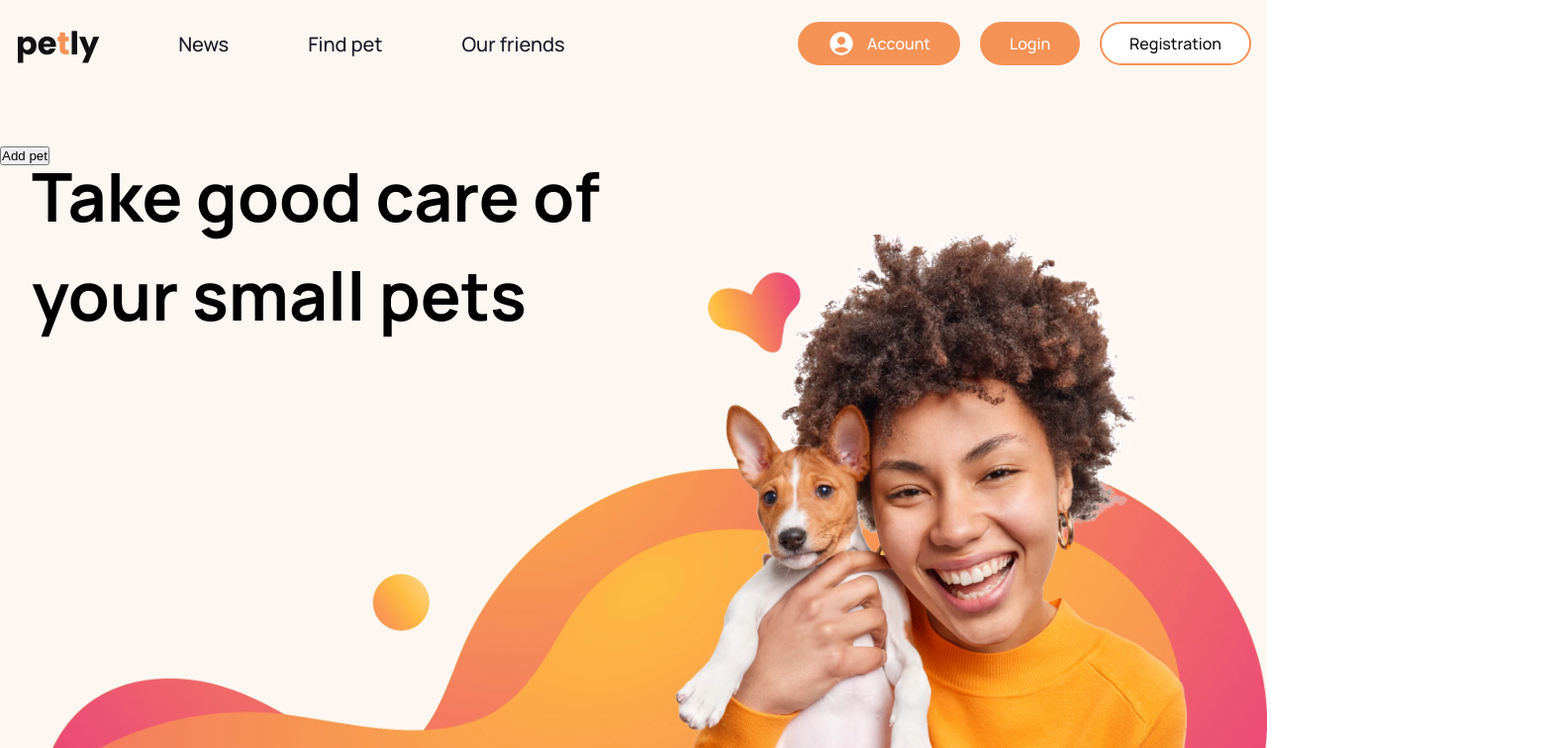
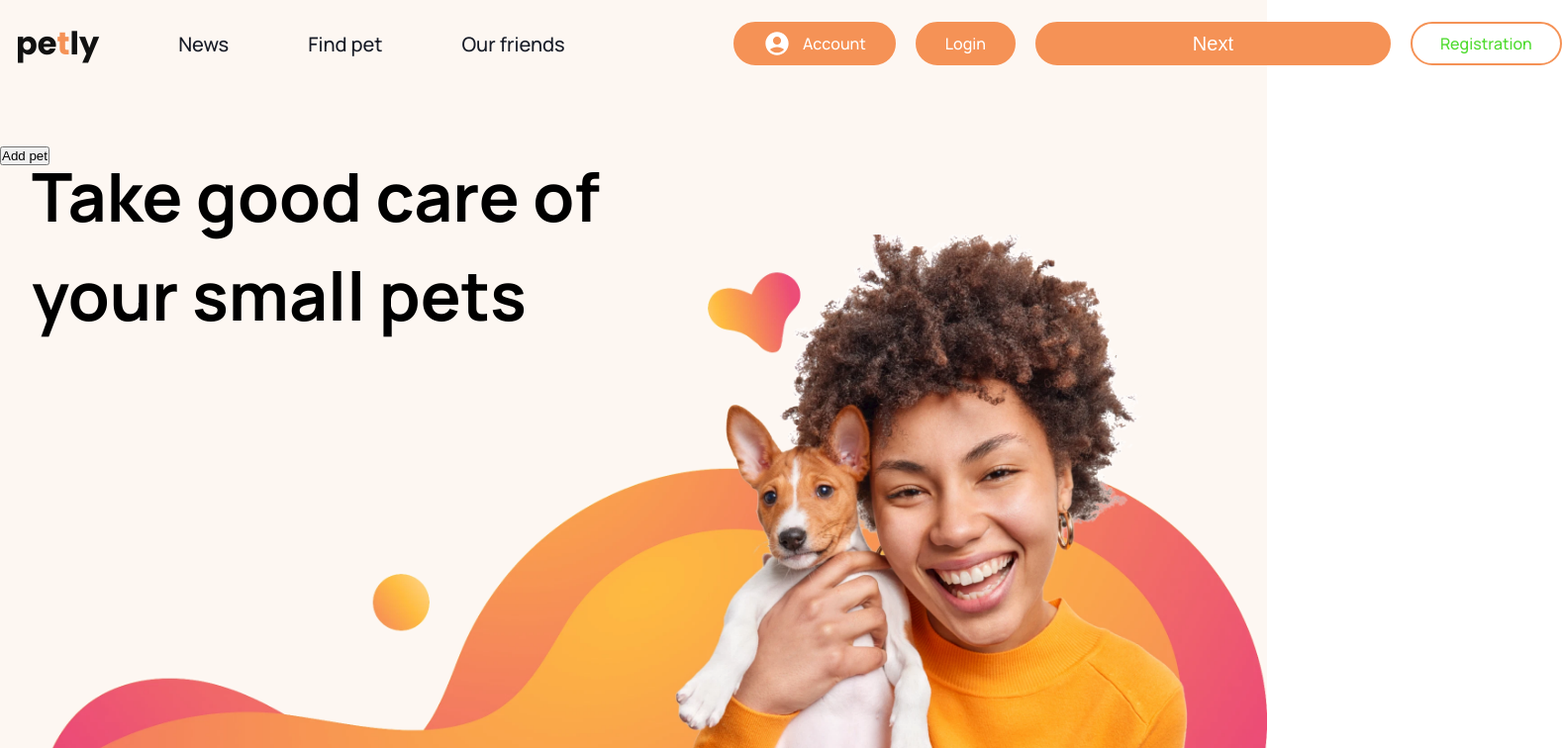
Before and after one commit to BogdanZarichnyy/team-project-react-nodejs-frontend, a React (Create React App) app: page / in a window 1280 px wide. Shown: the top 756 px of the page at 99% size, 1578 px wide, since content can reach past the window. Built offline with nearby package versions, Linux system fonts and the light colour scheme.

Commit message:
buttons components

```diff
--- a/src/components/Buttons/PrimaryButton/PrimaryButton.jsx
+++ b/src/components/Buttons/PrimaryButton/PrimaryButton.jsx
@@ -10,17 +10,15 @@ const PrimaryButton = ({
   href,
   buttonType,
   onClick,
-  onSubmit,
   className,
 }) => {
   return (
     <>
       {tag === undefined && (
         <div
-          className={`${style.primaryButton} ${className}`}
+          className={[style.primaryButton, className].join(' ')}
           style={{ padding, fontSize }}
           onClick={onClick}
-          onSubmit={onSubmit}
         >
           {children}
         </div>
@@ -29,10 +27,9 @@ const PrimaryButton = ({
       {tag === 'NavLink' && (
         <NavLink
           to={to}
-          className={`${style.primaryButton} ${className}`}
+          className={[className, style.primaryButton].join(' ')}
           style={{ padding, fontSize }}
           onClick={onClick}
-          onSubmit={onSubmit}
         >
           {children}
         </NavLink>
@@ -41,10 +38,9 @@ const PrimaryButton = ({
       {tag === 'a' && (
         <a
           href={href}
-          className={`${style.primaryButton} ${className}`}
+          className={[style.primaryButton, className].join(' ')}
           style={{ padding, fontSize }}
           onClick={onClick}
-          onSubmit={onSubmit}
         >
           {children}
         </a>
@@ -53,10 +49,9 @@ const PrimaryButton = ({
       {tag === 'button' && (
         <button
           type={buttonType}
-          className={`${style.primaryButton} ${className}`}
+          className={[style.primaryButton, className].join(' ')}
           style={{ padding, fontSize }}
           onClick={onClick}
-          onSubmit={onSubmit}
         >
           {children}
         </button>
--- a/src/components/Header/AuthGroupLinks/AuthGroupLinks.jsx
+++ b/src/components/Header/AuthGroupLinks/AuthGroupLinks.jsx
@@ -12,9 +12,7 @@ const AuthGroupLinks = ({ isMobile, closeMobileMenu }) => {
           <PrimaryButton
             tag="NavLink"
             to="/user"
-            className="authPrimaryBtn"
-            padding="10px 28px"
-            fontSize="16px"
+            className={style.authPrimaryBtn}
             onClick={() => {
               isMobile && closeMobileMenu();
             }}
@@ -32,7 +30,9 @@ const AuthGroupLinks = ({ isMobile, closeMobileMenu }) => {
           <PrimaryButton
             tag="NavLink"
             to="/login"
-            className="authPrimaryBtn"
+            className={style.authPrimaryBtn}
+            padding="10px 28px"
+            fontSize="16px"
             onClick={() => {
               isMobile && closeMobileMenu();
             }}
@@ -40,11 +40,22 @@ const AuthGroupLinks = ({ isMobile, closeMobileMenu }) => {
             Login
           </PrimaryButton>
 
+          <PrimaryButton
+            tag="button"
+            type="submit"
+            className={style.authPrimaryBtn}
+            padding="10.5px 30%"
+            fontSize="20px"
+            onClick={e => console.log(e)}
+          >
+            Next
+          </PrimaryButton>
+
           <SecondaryButton
-            tag="NavLink"
-            to="/register"
-            // color="#4fdb2f"
-            className="authPrimaryBtn"
+            tag="a"
+            href="/"
+            color="#4fdb2f"
+            className={style.authPrimaryBtn}
             onClick={() => {
               isMobile && closeMobileMenu();
             }}
--- a/src/components/Header/AuthGroupLinks/AuthGroupLinks.module.scss
+++ b/src/components/Header/AuthGroupLinks/AuthGroupLinks.module.scss
@@ -1,8 +1,5 @@
 @import '../../../sass/utils/mixins';
 @import '../../../sass/utils/variables';
-
-.authButton {
-}
 
 .auth_item {
   display: flex;
@@ -59,4 +56,11 @@
     width: 20px;
     height: 20px;
   }
+
+  .authPrimaryBtn {
+    padding: 8px 28px !important;
+    height: 35px !important;
+
+    font-size: 14px !important;
+  }
 }
--- a/src/index.scss
+++ b/src/index.scss
@@ -53,12 +53,3 @@ button {
 .NotScroll {
   overflow: hidden;
 }
-
-@include phone {
-  .authPrimaryBtn {
-    padding: 8px 28px;
-    height: 35px;
-
-    font-size: 14px;
-  }
-}
```
